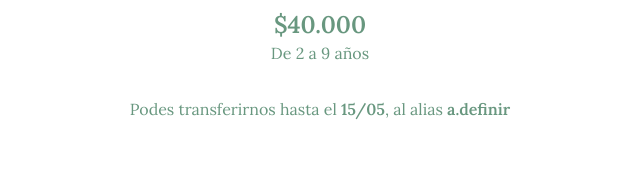
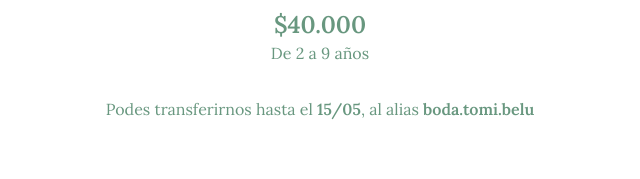
Before and after one commit to BarbaBlanca97/invitacion-belu-y-tomi, a website: page index.html in a window 1280 px wide. Shown: the part 2000-2179 px from the top of the page, 320-960 px from the left. Drawn offline with Linux system fonts and the light colour scheme; a web font is replaced by a local one.

Commit message:
updated alias, title and favicon

```diff
--- a/index.html
+++ b/index.html
@@ -3,7 +3,8 @@
 <head>
     <meta charset="UTF-8">
     <meta name="viewport" content="width=device-width, initial-scale=1.0">
-    <title>Casamiento Belu y Tomi</title>
+    <title>Belu y Tomi</title>
+    <link rel="shortcut icon" href="favicon.ico" type="image/png">
     <link rel="stylesheet" href="styles_output.css">
 </head>
 <body class="font-display">
@@ -75,7 +76,7 @@
                 <p class="text-base font-light mb-3">Mayores de 10 años</p>
                 <p class="font-semibold text-2xl">$40.000</p>
                 <p class="text-base font-light">De 2 a 9 años</p>
-                <p class="text-base mt-8 mb-4">Podes transferirnos hasta el <span class="font-semibold">15/05</span>, al alias <span class="font-semibold">a.definir</span></p>
+                <p class="text-base mt-8 mb-4">Podes transferirnos hasta el <span class="font-semibold">15/05</span>, al alias <span class="font-semibold">boda.tomi.belu</span></p>
             </div>
         </div>
         <div class="section section__shadow bg__primary">
```
Also changed, not shown: styles_output.css.
